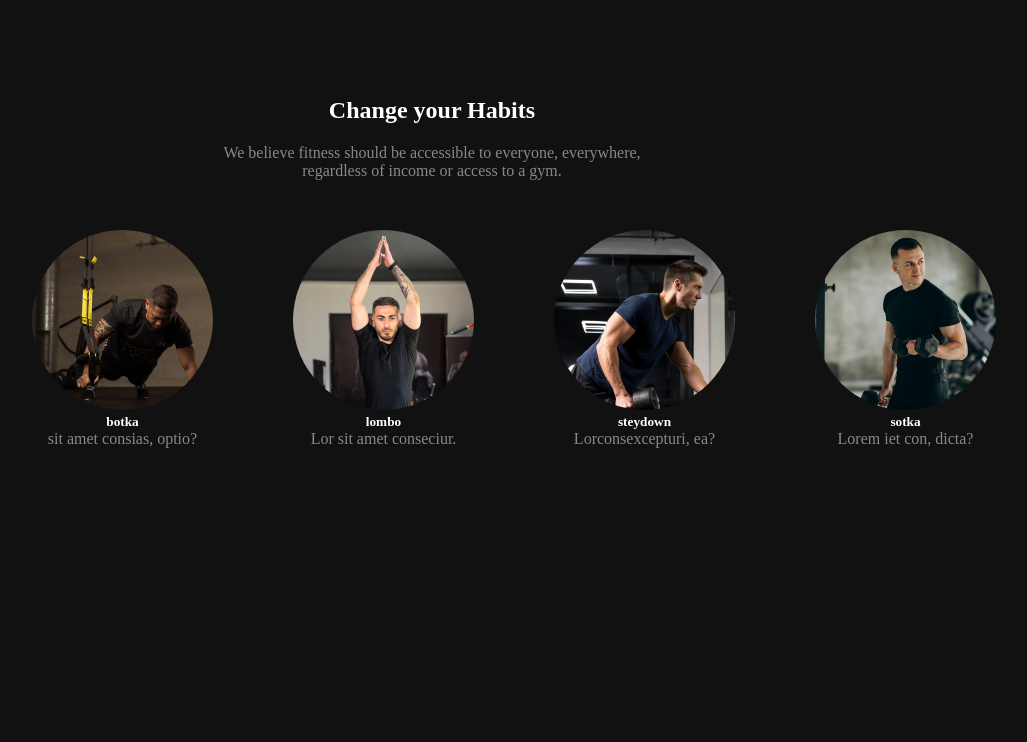
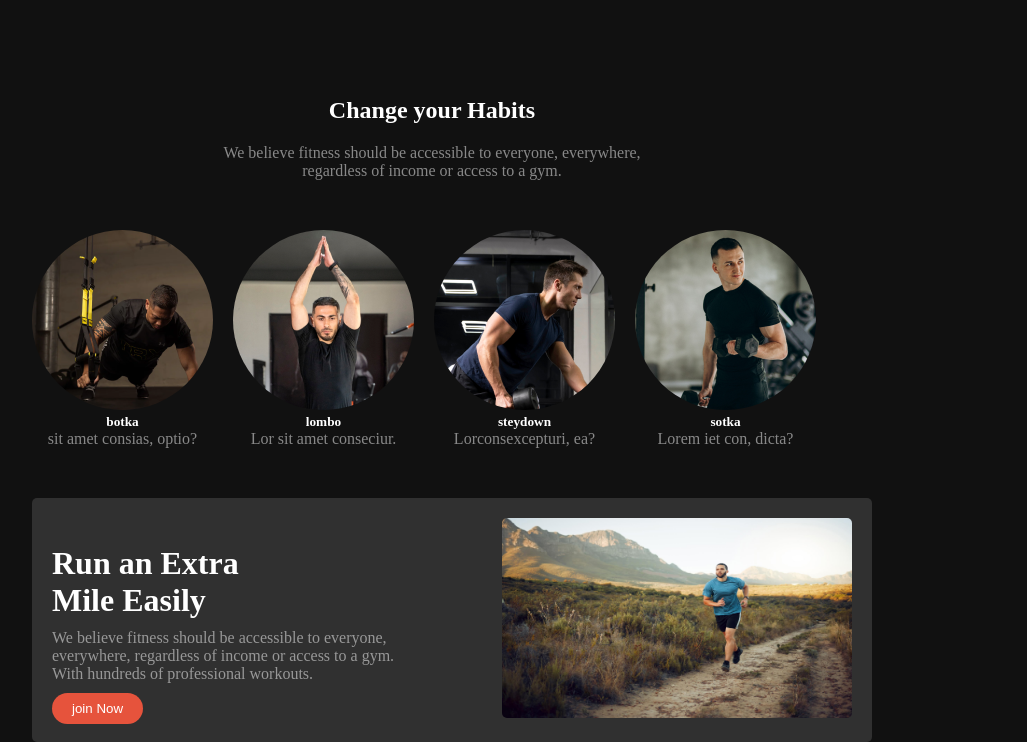
Before and after one commit to mdromjanali224511/varsatil, a plain HTML site: page index.html in a window 1280 px wide. Shown: the part 588-1330 px from the top of the page, without its empty margins (208-1235 px from the left). Before the commit the page ends 1036 px from the top, so only its background shows below. Drawn offline with Linux system fonts and the light colour scheme.

Commit message:
added file

```diff
--- a/index.html
+++ b/index.html
@@ -7,7 +7,6 @@
     <link rel="preconnect" href="https://fonts.googleapis.com">
     <link rel="stylesheet" href="style.css">
     <style>
-
 
     </style>
 </head>
@@ -113,6 +112,18 @@
     </div>
 </div>
         </section>
+        <section>
+            <div class="extramain">
+                <div class="extratext">
+                    <h1 id="h" class="mainh">Run an Extra <br>Mile Easily</h1>
+                    <p id="p" class="buttonp">We believe fitness should be accessible to everyone, everywhere, regardless of income or access to a gym. With hundreds of professional workouts.</p>
+                    <button class="button">join Now</button>
+                </div>
+                <div class="extraimage">
+<img class="imagess" src="./images/run.jpg" alt="">
+                </div>
+            </div>
+        </section>
     </main>
 </body>
     </div>
--- a/style.css
+++ b/style.css
@@ -135,7 +135,7 @@ border-radius: 50%;
     .mainimage{
     display: flex;
     text-align: center;
-    gap: 80px;
+   gap: 20px;
     }
     #title{
         margin-bottom: 20px;
@@ -145,17 +145,59 @@ border-radius: 50%;
     text-align: center;
     margin: 100px 0 50px 0;
 }
+/* extra */
+ .extramain{
+    background: rgba(48, 48, 48, 1);
+    padding: 20px;
+    border-radius: 5px;
+    display: flex;
+    gap: 100px;
+    margin-top: 50px;
+    width: 100%;
+   }
+   #p{
+    margin-bottom: 10px;
+   }
+   #h{
+    margin-bottom: 10px;
+    font-weight: 800;
+    font-size: 2rem;
+   }
+.extratext{
+    margin-bottom: 10px;
+      height: 150px;
+  width: 350px;
+  margin: auto;
+}
+.imagess{
+  height: 200px;
+  width: 350px;
+    border-radius: 5px;
 
+
+}
 
 
       /* responsive */
+
       @media screen and (max-width:576px) {
         .baner, .nav{
             flex-direction: column;
            text-align: center;
+           gap: 20px;
         }
-        .banerimagev{
+        .mainimage{
+           flex-direction: column;
+            justify-content: center;
+         gap: 30px;
+
+        }
+        .banerimage{
         margin: auto;
+        }
+        .extramain{
+            flex-direction: column;
+            text-align: center;
         }
 
       }
```
